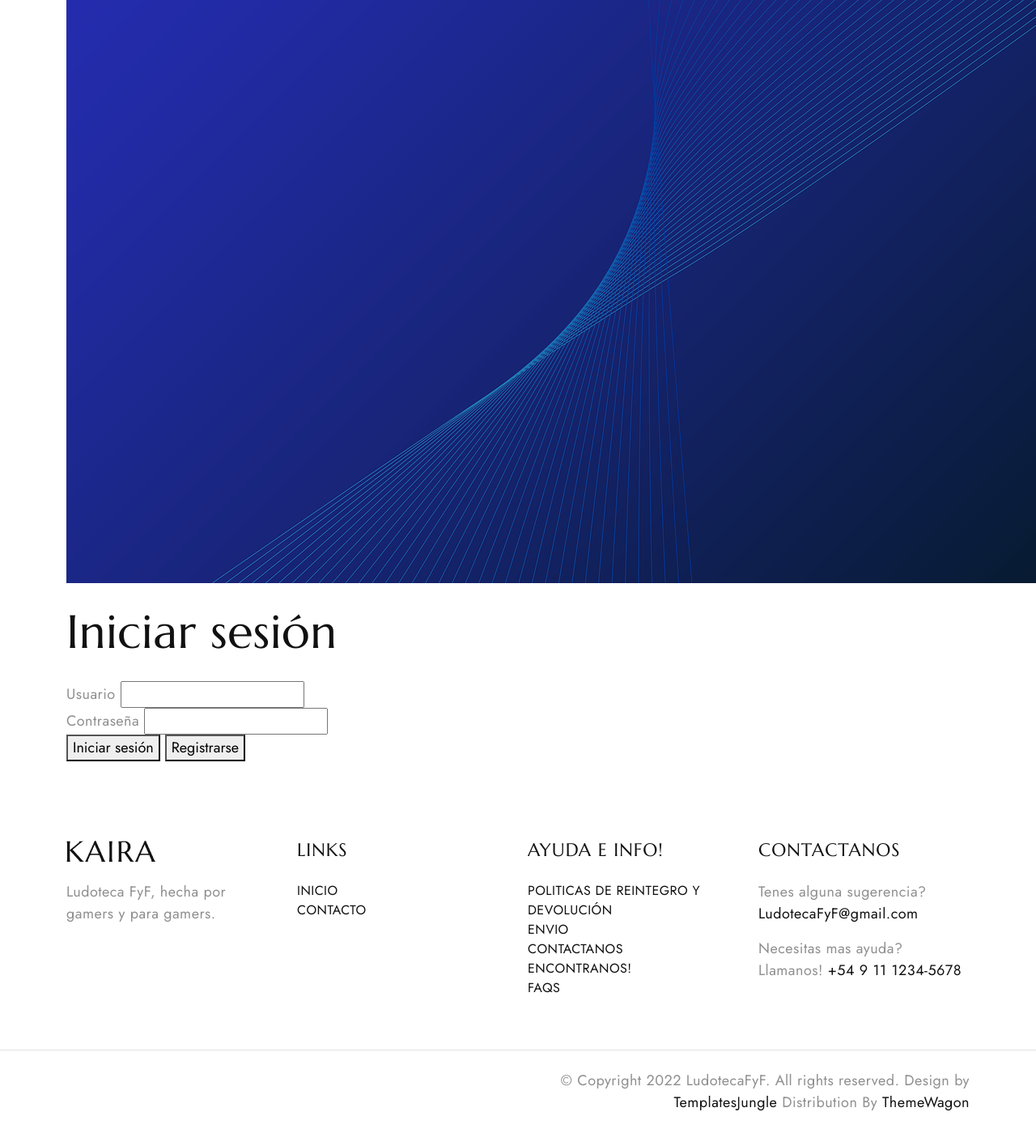
After one commit to emorales24/ludoteca-flask, a Flask app: template app-frontend/templates/login.html in a window 1280 px wide; the page is wider, and only the part inside the window is pictured. The commit adds this page. Shown: that part at 81% size. Run offline with Flask 3, Linux system fonts and the light colour scheme; the template is opened without the code that fills it, so the values that code supplies are empty.

Commit message:
agregados varios

```diff
--- a/app-frontend/src/app.py
+++ b/app-frontend/src/app.py
@@ -1,11 +1,15 @@
-import os
 from flask import Flask, render_template, jsonify, request, redirect
 from flask_mail import Mail, Message
+import os
 import requests
 
-dir_padre = os.path.join(os.path.dirname(__file__), '..')
+# base_dir es /ruta/completa/app-frontend
+base_dir = os.path.abspath(os.path.join(os.path.dirname(__file__), ".."))
 
-app = Flask(__name__, root_path = dir_padre)
+template_dir = os.path.join(base_dir, "templates")
+static_dir = os.path.join(base_dir, "static")
+
+app = Flask(__name__, template_folder=template_dir, static_folder=static_dir)
 
 app.config['MAIL_SERVER'] = 'smtp.gmail.com'
 app.config['MAIL_PORT'] = 587
@@ -16,7 +20,22 @@ app.config['MAIL_PASSWORD'] = 'clave-temporal' # Password generado desde las pas
 app.config['MAIL_DEFAULT_SENDER'] = 'mail'
 mail = Mail(app)
 
+@app.route("/")
+def index():
+    return render_template("index.html")
+
+# - GET: Muestra el formulario de login.
+# - POST: Procesa las credenciales enviadas por JSON y retorna una respuesta JSON.
+@app.route("/usuarios/login", methods=["GET","POST"])
+def log_in():
+
+    if request.method == "GET":
+        return render_template("login.html")
+    elif request.method == "POST":
+        return render_template("login.html")
 
 
-if __name__ == 'main':
-    app.run(debug = True)
+
+if __name__ == "__main__":
+    # app.secret_key = "supersecretkey"
+    app.run(port=5001, debug=True)
--- /dev/null
+++ b/app-frontend/static/css/login.css
@@ -0,0 +1,6 @@
+.login-window {
+    background-image: url("../images/login-img.png");
+    background-size: cover;
+    width: 600px;
+    height: 600px;
+}
--- a/app-frontend/templates/base.html
+++ b/app-frontend/templates/base.html
@@ -12,24 +12,30 @@
   <link rel="stylesheet" type="text/css" href="{{ url_for('static', filename='css/vendor.css') }}">
   <link rel="stylesheet" type="text/css" href="{{ url_for('static', filename='style.css') }}">
   <link rel="stylesheet" href="https://cdn.jsdelivr.net/npm/swiper@9/swiper-bundle.min.css" />
+  <link href="https://fonts.googleapis.com/css2?family=Jost&family=Marcellus&display=swap" rel="stylesheet">
 
-  <link href="https://fonts.googleapis.com/css2?family=Jost&family=Marcellus&display=swap" rel="stylesheet">
+  {% block auxiliarlink %} {% endblock %}
+
 </head>
 
 <body class="homepage">
 
-
   <svg xmlns="http://www.w3.org/2000/svg" style="display: none;">
   </svg>
 
-{% include 'header.html' %}
+{% block header %}
+  {% include 'header.html' %}
+{% endblock %}
 
 
-  <main class="container mt-4">
+  <main class="container">
     {% block content %}{% endblock %}
   </main>
 
+{% block footer %}
 {% include 'footer.html' %}
+{% endblock %}
+
 
 
 
--- /dev/null
+++ b/app-frontend/templates/login.html
@@ -0,0 +1,47 @@
+{% extends "base.html" %}
+
+{% block title %}Login - Ludoteca{% endblock %}
+
+{% block header %}
+  {# no necesito header aca #}
+{% endblock %}
+
+{% block auxiliarlink %}
+    <link rel="stylesheet" href="{{ url_for('static', filename='')}}" />
+{% endblock %}
+
+{% block content %}
+
+    <section class="d-flex row">
+        <div class="col-8" >
+            <img src="{{ url_for('static', filename='images/login-img.png')}}" alt="">
+        </div>
+        <div>
+            <h2>Iniciar sesión</h2>
+
+            <form action="" method="">
+                <label for="usuario">Usuario</label>
+                <input type="text" name="usuario" id="usuario" required>
+                </br>  <!-- hay que cambiar los br por una clase en style, esto es temporal-->
+
+                <label for="contrasenia">Contraseña</label>
+                <input type="password" name="contrasenia" id="contrasenia" required>
+
+                </br>
+
+                <button type="submit">Iniciar sesión</button>
+                <button type="submit">Registrarse</button>
+            </form>
+        </div>
+
+    </section>
+
+
+
+
+{% endblock %}
+
+<style>
+
+
+</style>
```
Also changed, not shown: app-backend/routes/usuarios.py (+16 -0 lines), app-frontend/static/images/login-img.png (added).
